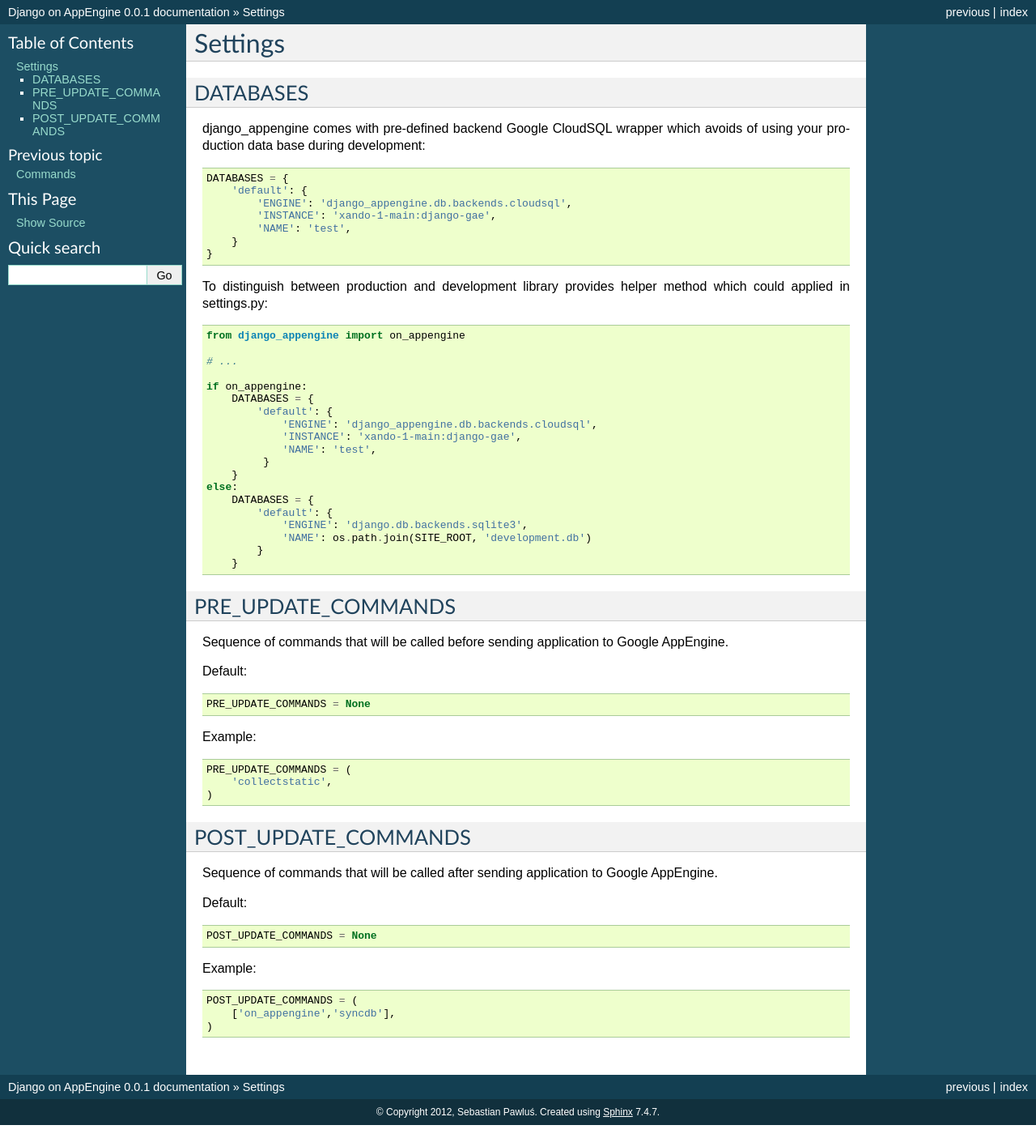
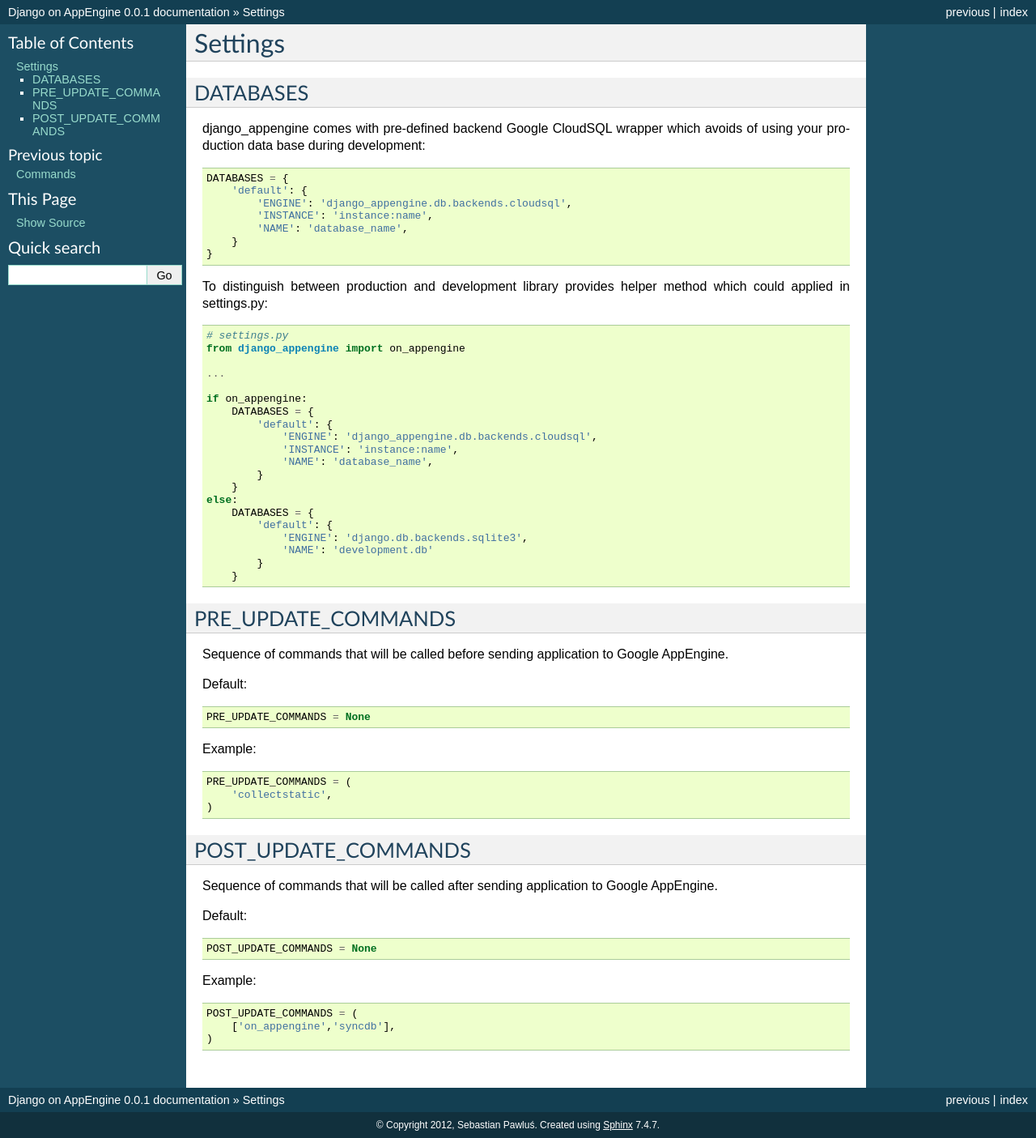
Before and after one commit to xando/django-rocket-engine, a Sphinx documentation site: the page built from docs/settings.rst, in a window 1280 px wide. Shown: the whole page at 81% size. Built offline with Sphinx 7.4.7, drawn with Linux system fonts in a browser that asks for light colours.

Commit message:
Docs tweaks.

```diff
--- a/docs/settings.rst
+++ b/docs/settings.rst
@@ -10,33 +10,33 @@ django_appengine comes with pre-defined backend Google CloudSQL wrapper which av
     DATABASES = {
         'default': {
             'ENGINE': 'django_appengine.db.backends.cloudsql',
-            'INSTANCE': 'xando-1-main:django-gae',
-            'NAME': 'test',
+            'INSTANCE': 'instance:name',
+            'NAME': 'database_name',
         }
     }
 
 To distinguish between production and development library provides helper method which could applied in settings.py::
 
+    # settings.py
     from django_appengine import on_appengine
 
-    # ...
+    ...
 
     if on_appengine:
         DATABASES = {
             'default': {
                 'ENGINE': 'django_appengine.db.backends.cloudsql',
-                'INSTANCE': 'xando-1-main:django-gae',
-                'NAME': 'test',
-             }
+                'INSTANCE': 'instance:name',
+                'NAME': 'database_name',
+            }
         }
     else:
         DATABASES = {
             'default': {
                 'ENGINE': 'django.db.backends.sqlite3',
-                'NAME': os.path.join(SITE_ROOT, 'development.db')
+                'NAME': 'development.db'
             }
         }
-
 
 PRE_UPDATE_COMMANDS
 -------------------
```
